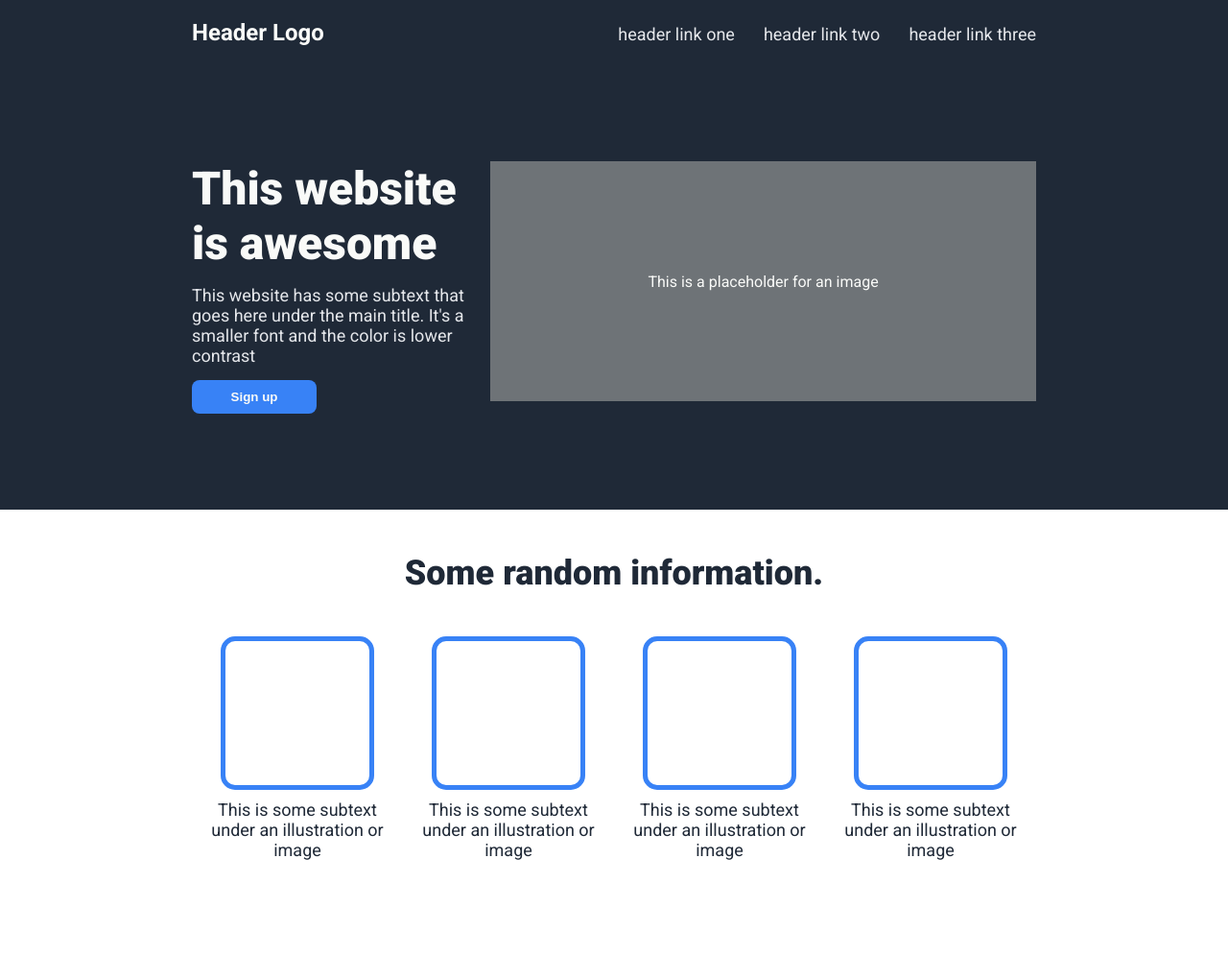
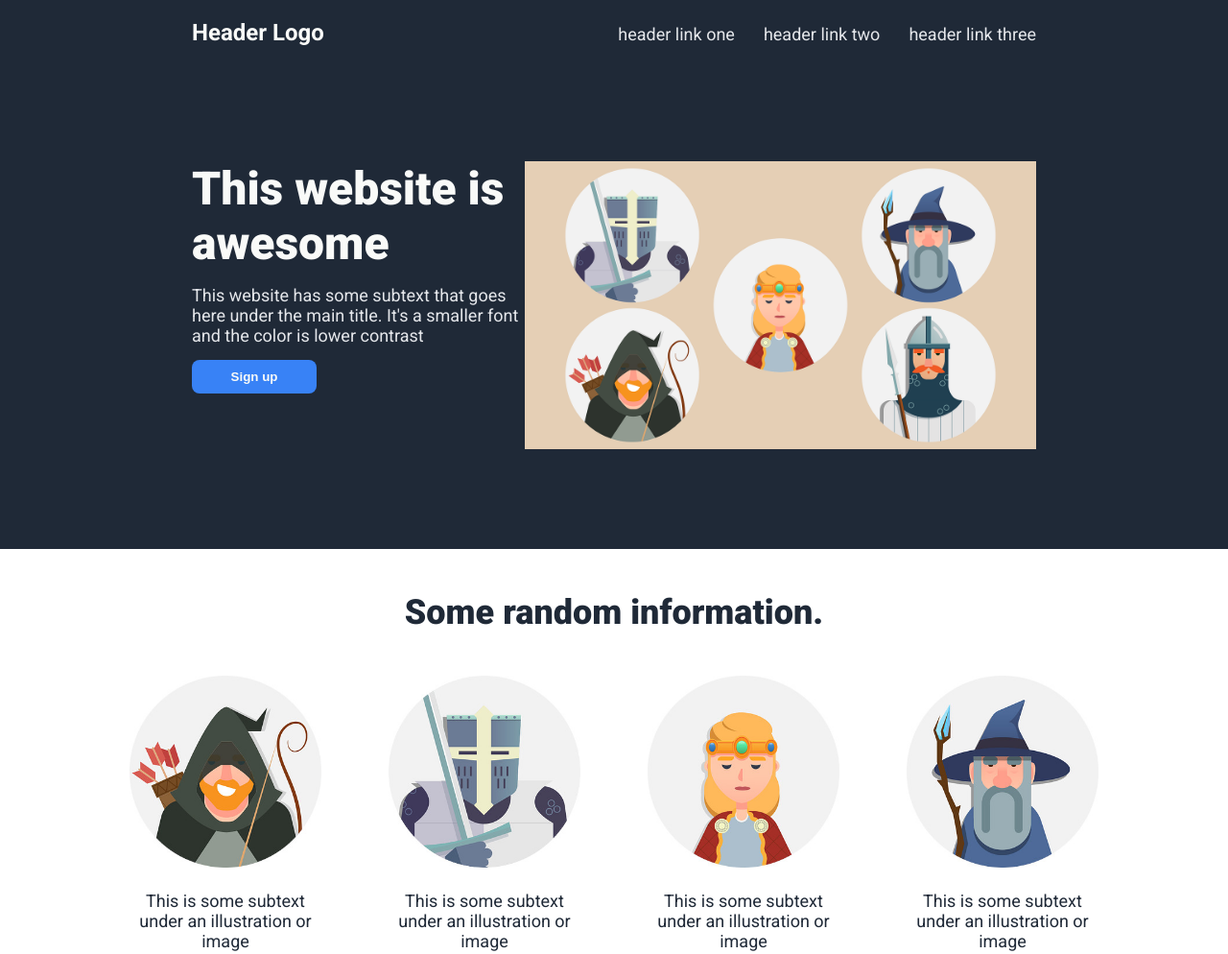
Before and after one commit to chelsiety/odin-landing-page, a plain HTML site: page index.html in a window 1280 px wide. Shown: the top 994 px of the page at 96% size. Drawn offline with Linux system fonts and the light colour scheme.

Commit message:
Add images (medieval icons) to landing page
- Add 5 images to HTML file
    - Add medieval-icons image to main title section
    - Add archer, plate armor knight, sorceress, wizard img to info section
- Fix sizing of images in CSS
- Adjust minor alignments and spacing for the landing page

```diff
--- a/index.html
+++ b/index.html
@@ -29,7 +29,10 @@
             <div class="secondary-text">This website has some subtext that goes here under the main title. It's a smaller font and the color is lower contrast</div>
             <button class="sign-up-button">Sign up</button>
         </div>
-        <div class="main-title-img">This is a placeholder for an image</div>
+
+       <div class="main-title-img-container">
+            <img src="./images/medieval-icons.png" alt="five medieval icons">
+        </div>
     </div>
 
     <div class="info-container">
@@ -37,22 +40,22 @@
 
         <div class="info-img-with-txt-container">
             <div class="info-img-and-txt-item">
-                <div class="info-img"></div>
+                <img src="./images/archer.jpg" alt="archer">
                 <div class="info-description-text">This is some subtext under an illustration or image</div>
             </div>
 
             <div class="info-img-and-txt-item">
-                <div class="info-img"></div>
+                <img src="./images/plate-armor-knight.jpg" alt="plate armor knight">
                 <div class="info-description-text">This is some subtext under an illustration or image</div>
             </div>
 
             <div class="info-img-and-txt-item">
-                <div class="info-img"></div>
+                <img src="./images/sorceress.jpg" alt="sorceress">
                 <div class="info-description-text">This is some subtext under an illustration or image</div>
             </div>
 
             <div class="info-img-and-txt-item">
-                <div class="info-img"></div>
+                <img src="./images/wizard.jpg" alt="wizard">
                 <div class="info-description-text">This is some subtext under an illustration or image</div>
             </div>
         </div>
@@ -78,26 +81,9 @@
         </div>
     </div>
 
-
     <div class="footer">
         Copyright ⓒ The Odin Project 2021
     </div>
 
-
-
-
-
-
-
-
-
-
-
-
-
-
-
-
 </body>
-
 </html>
--- a/style.css
+++ b/style.css
@@ -63,17 +63,9 @@ a {
   max-width: 480px;
 }
 
-.main-title-img{
-  border: none;
-  background-color:hsl(210, 4%, 45%);
-  width: 600px;
-  height: 150px;
-  color: #F9FAF8;
-  padding: 50px 90px;
-
-  display: flex;
-  justify-content: center;
-  align-items:center;
+.main-title-img-container img{   /*descendant selector*/
+  width: auto;
+  height: 300px;
 }
 
 .info-container{
@@ -91,19 +83,14 @@ a {
 .info-img-with-txt-container{
   display: flex;
   justify-content: center;
-  gap: 20px;
+  gap: 70px;
 }
 
-.info-img{
-  border:solid;
-  border-color:#3882F6;
-  border-radius: 15px;
-  border-width: 5px;
-  height: 150px;
-  width: 150px;
+.info-img-and-txt-item img{  /*descendant selector*/
+  width: 200px;
+  height: auto;
 
-  margin-bottom: 10px;
-  margin-left: 20px;  /* help center images to text below */
+  margin-bottom: 20px;
 }
 
 .info-description-text{
```
